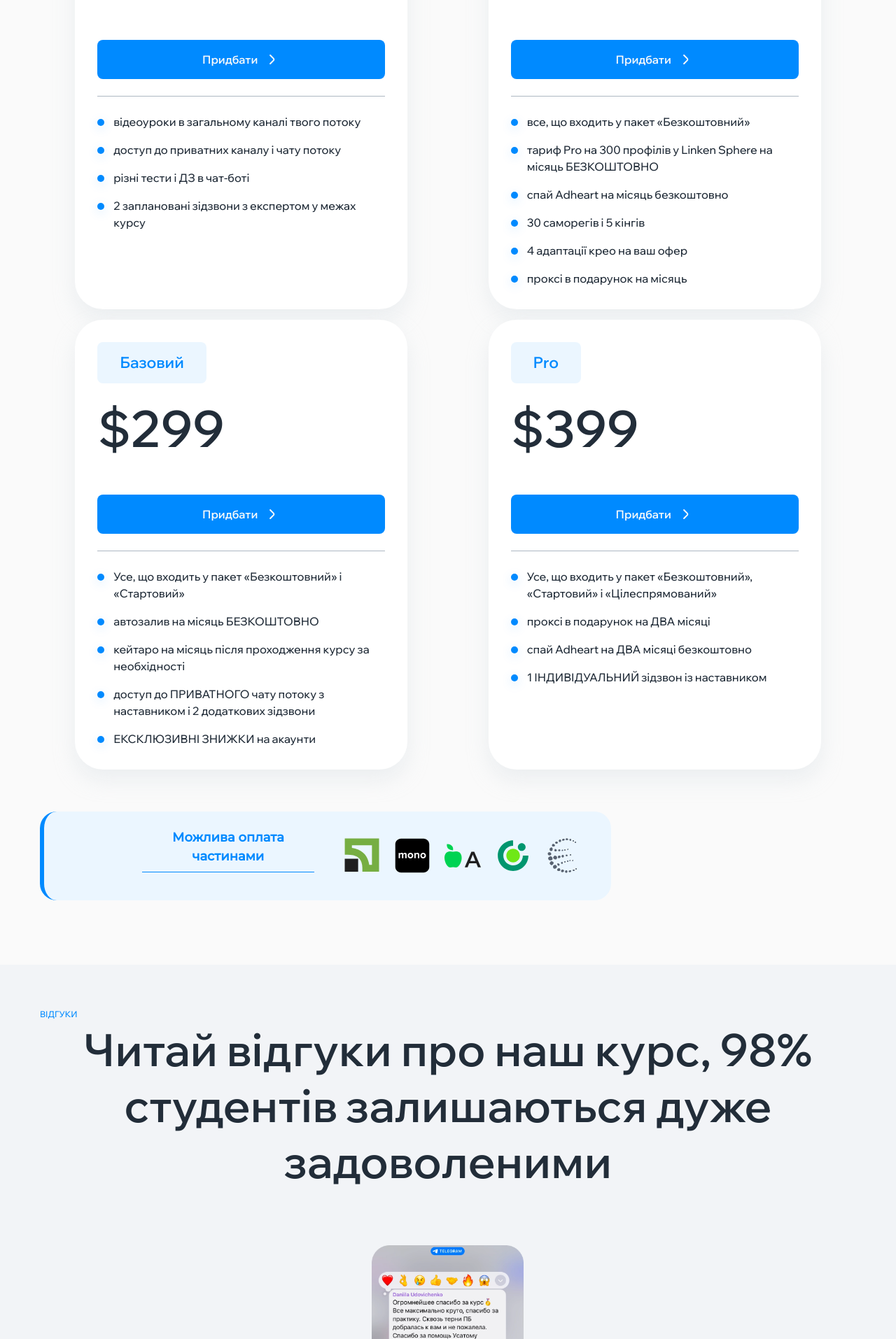
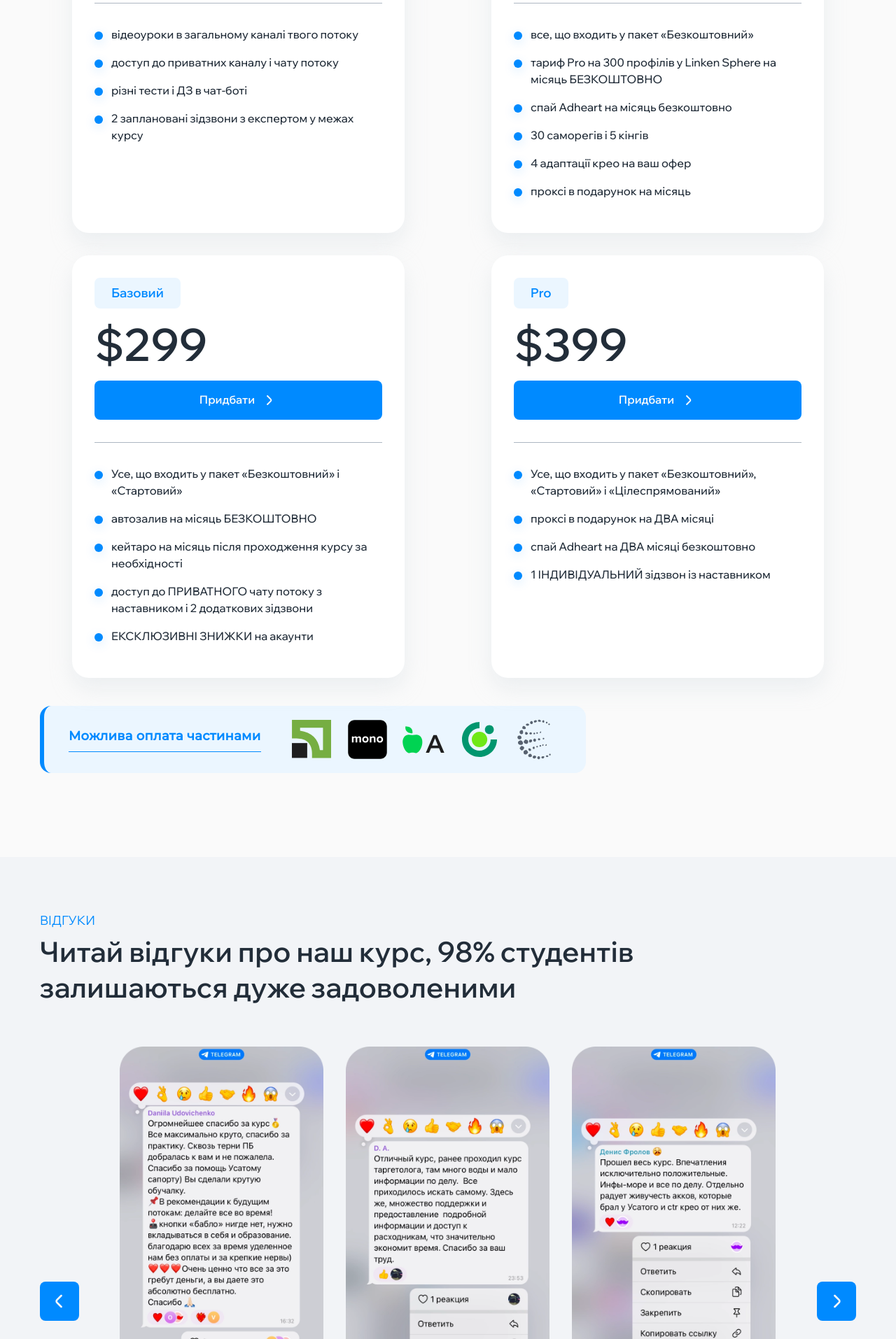
Before and after one commit to IG00RA/mustage_facebook, a Next.js app: page /1/ in a window 1280 px wide. Shown: the part 9286-11200 px from the top of the page at 70% size. Built offline with nearby package versions, Linux system fonts and the light colour scheme; no server answers.

Commit message:
[Add] feedback desktop styles

```diff
--- a/src/components/Ansvers/Answers.module.css
+++ b/src/components/Ansvers/Answers.module.css
@@ -10,7 +10,7 @@
   }
 }
 
-.headerText {
+.header_text {
   text-transform: uppercase;
   margin-bottom: 2px;
   color: var(--main_color);
--- a/src/components/Ansvers/Answers.tsx
+++ b/src/components/Ansvers/Answers.tsx
@@ -8,7 +8,7 @@ export default function Answers() {
 
   return (
     <section id="faq" className={styles.answers}>
-      <span className={styles.headerText}>{t('Answers.headerText')}</span>
+      <span className={styles.header_text}>{t('Answers.headerText')}</span>
       <h2 className={styles.header}>{t('Answers.header')}</h2>
 
       <ul className={styles.list}>
--- a/src/components/Feedback/Feedback.module.css
+++ b/src/components/Feedback/Feedback.module.css
@@ -4,9 +4,9 @@
   padding-top: 60px;
   background-color: var(--background);
 
-  @media (min-width: 1408px) {
-    padding-bottom: 120px;
-    max-width: var(--desktop);
+  @media (min-width: 1024px) {
+    padding-top: 80px;
+    padding-bottom: 156px;
   }
 }
 
@@ -14,15 +14,30 @@
   width: var(--container);
   margin: 0 auto;
   position: relative;
+
+  @media (min-width: 1408px) {
+    max-width: var(--desktop);
+  }
 }
 
-.headerText {
+.header_text {
+  display: inline-block;
   text-transform: uppercase;
   margin-bottom: 2px;
   color: var(--main_color);
   font-size: 12px;
   font-weight: 500;
   line-height: 1.26;
+
+  @media (min-width: 768px) {
+    font-size: var(--fs_xsmall);
+    font-weight: 400;
+    margin-bottom: 8px;
+  }
+
+  @media (min-width: 1024px) {
+    font-size: var(--fs_medium);
+  }
 }
 
 .header {
@@ -35,28 +50,37 @@
   @media (min-width: 768px) {
     font-size: var(--fs_mxlarge);
     margin-bottom: 60px;
-    line-height: 1.25;
-    text-align: center;
+    max-width: 1000px;
   }
 
-  @media (min-width: 1024px) {
+  @media (min-width: 1328px) {
     font-size: var(--fs_xxlarge);
     margin-bottom: 80px;
-  }
-
-  @media (min-width: 1408px) {
-    font-size: var(--fs_xxxlarge);
   }
 }
 
 .gallery_slider {
   width: 217px;
   margin: 0 auto;
+
+  @media (min-width: 768px) {
+    width: 637px;
+  }
+
+  @media (min-width: 1024px) {
+    width: 937px;
+  }
 }
 
 .slider_image {
   width: 217px;
   height: 468px;
+  cursor: pointer;
+
+  @media (min-width: 768px) {
+    width: 291px;
+    height: 630px;
+  }
 }
 
 .prev,
@@ -82,15 +106,58 @@
   &:hover {
     box-shadow: 0px 0px 5px 5px #008aff4d;
   }
+  @media (min-width: 768px) {
+    bottom: 285px;
+  }
+
+  @media (min-width: 1200px) {
+    width: 56px;
+    height: 56px;
+    bottom: 29%;
+
+    & svg {
+      width: 32px;
+      height: 32px;
+    }
+  }
 }
 
 .prev {
   left: 0;
   transform: rotate(180deg);
+
+  @media (min-width: 768px) {
+    left: -22px;
+  }
+
+  @media (min-width: 1024px) {
+    left: -34px;
+  }
+
+  @media (min-width: 1200px) {
+    left: 0;
+  }
+  @media (min-width: 1328px) {
+    left: 84px;
+  }
 }
 
 .next {
   right: 0;
+  @media (min-width: 768px) {
+    right: -22px;
+  }
+  @media (min-width: 1024px) {
+    right: -34px;
+  }
+
+  @media (min-width: 1200px) {
+    right: 0;
+  }
+
+  @media (min-width: 1328px) {
+    right: 84px;
+  }
 }
 
 .prev:hover,
@@ -103,4 +170,8 @@
   left: 50% !important;
   transform: translateX(-50%);
   width: 220px !important;
+
+  @media (min-width: 768px) {
+    width: 288px !important;
+  }
 }
--- a/src/components/Feedback/Feedback.tsx
+++ b/src/components/Feedback/Feedback.tsx
@@ -31,7 +31,7 @@ export default function Feedback() {
   return (
     <section id="feedback" className={styles.feedback}>
       <div className={styles.container}>
-        <span className={styles.headerText}>{t('Feedback.headerText')}</span>
+        <span className={styles.header_text}>{t('Feedback.headerText')}</span>
         <h2 className={styles.header}>{t('Feedback.header')}</h2>
         <Swiper
           navigation={{
@@ -47,16 +47,14 @@ export default function Feedback() {
           className={styles.gallery_slider}
           modules={[Navigation, Pagination]}
           loop={true}
-          // breakpoints={{
-          //   768: {
-          //     spaceBetween: 20,
-          //     slidesPerView: 2,
-          //   },
-          //   0: {
-          //     spaceBetween: 10,
-          //     slidesPerView: 1,
-          //   },
-          // }}
+          breakpoints={{
+            768: {
+              slidesPerView: 2,
+            },
+            1024: {
+              slidesPerView: 3,
+            },
+          }}
         >
           {galleryImages.map((image, index) => (
             <SwiperSlide key={index} className={styles.gallery_item}>
--- a/src/components/Tariffs/Tariffs.module.css
+++ b/src/components/Tariffs/Tariffs.module.css
@@ -1,21 +1,39 @@
 .tariffs {
   width: var(--container);
   margin: 0 auto;
-  padding-bottom: 92px;
+  padding-bottom: 96px;
+
+  @media (min-width: 1024px) {
+    padding-bottom: 120px;
+  }
+
+  @media (min-width: 1328px) {
+    padding-bottom: 144px;
+  }
 
   @media (min-width: 1408px) {
-    padding-bottom: 120px;
     max-width: var(--desktop);
   }
 }
 
-.headerText {
+.header_text {
+  display: inline-block;
   text-transform: uppercase;
   margin-bottom: 2px;
   color: var(--main_color);
   font-size: 12px;
   font-weight: 500;
   line-height: 1.26;
+
+  @media (min-width: 768px) {
+    font-size: var(--fs_xsmall);
+    font-weight: 400;
+    margin-bottom: 8px;
+  }
+
+  @media (min-width: 1024px) {
+    font-size: var(--fs_medium);
+  }
 }
 
 .header {
@@ -28,21 +46,16 @@
   @media (min-width: 768px) {
     font-size: var(--fs_mxlarge);
     margin-bottom: 60px;
-    line-height: 1.25;
-    text-align: center;
+    max-width: 1050px;
   }
 
-  @media (min-width: 1024px) {
+  @media (min-width: 1328px) {
     font-size: var(--fs_xxlarge);
     margin-bottom: 80px;
   }
-
-  @media (min-width: 1408px) {
-    font-size: var(--fs_xxxlarge);
-  }
 }
 
-.tariffsList {
+.tariffs_list {
   margin-bottom: 40px;
   display: flex;
   flex-wrap: wrap;
@@ -50,12 +63,12 @@
   align-items: stretch;
 
   @media (min-width: 1024px) {
-    gap: 15px;
-    margin-bottom: 60px;
+    gap: 32px;
+    margin-bottom: 40px;
   }
 }
 
-.tariffsListItem {
+.tariffs_list_item {
   max-width: var(--mobile_l);
   margin: 0 auto;
   border-radius: 24px;
@@ -72,12 +85,12 @@
     box-shadow: 0px 15px 30px 0px #008aff59;
     background-color: var(--main_color);
 
-    & .tariffsListItemHeader {
+    & .tariffs_list_item_header {
       color: var(--foreground);
       background-color: #ebf6ff66;
     }
 
-    & .tariffsListItemPrice {
+    & .tariffs_list_item_price {
       color: var(--foreground);
     }
 
@@ -89,7 +102,7 @@
       }
     }
 
-    & .tariffsSubList {
+    & .tariffs_subList {
       border-color: #ebf6ff;
     }
 
@@ -97,28 +110,28 @@
       background-color: var(--foreground);
     }
 
-    & .tariffsSubListItemText {
+    & .tariffs_subList_item_text {
       color: var(--foreground);
     }
   }
 
   @media (min-width: 768px) {
     width: calc(100% / 2 - 20px);
-    border-radius: 40px;
-    padding: 32px;
+    border-radius: 24px;
+    padding: 32px 32px 48px;
   }
 
   @media (min-width: 1024px) {
     max-width: var(--mobile_xl);
-    width: calc(100% / 2 - 8px);
+    width: calc(100% / 2 - 16px);
   }
 
   @media (min-width: 1400px) {
-    width: calc(100% / 4 - 12px);
+    width: calc(100% / 4 - 24px);
   }
 }
 
-.tariffsListItemHeader {
+.tariffs_list_item_header {
   font-size: var(--fs_xsmall);
   font-weight: 600;
   line-height: 1.1;
@@ -133,14 +146,13 @@
   transition: color 0.3s ease, background-color 0.3s ease;
 
   @media (min-width: 1024px) {
-    font-size: var(--fs_large);
-    line-height: 26.4px;
-    padding: 16px 32px;
-    margin-bottom: 24px;
+    font-size: var(--fs_medium);
+    padding: 12px 24px;
+    margin-bottom: 16px;
   }
 }
 
-.tariffsListItemPrice {
+.tariffs_list_item_price {
   display: block;
   font-family: var(--font_wix);
   font-size: var(--fs_xlarge);
@@ -152,10 +164,7 @@
 
   @media (min-width: 1024px) {
     font-weight: 600;
-    line-height: 79.2px;
-    font-size: var(--fs_xxxlarge);
-    padding-bottom: 24px;
-    margin-bottom: 32px;
+    font-size: var(--fs_xxlarge);
   }
 }
 
@@ -178,7 +187,8 @@
   line-height: 1.26;
   transition: all 0.3s ease;
   margin-bottom: 24px;
-  transition: color 0.3s ease, background-color 0.3s ease;
+  transition: color 0.3s ease, background-color 0.3s ease, transform 0.3s ease;
+  transform: scale(1);
 
   & svg {
     fill: var(--foreground);
@@ -188,23 +198,33 @@
   &:hover,
   &:focus {
     box-shadow: 0px 15px 25px 0px #008aff33;
+    transform: scale(1.1);
+  }
+
+  @media (min-width: 768px) {
+    margin-bottom: 32px;
   }
 }
 
-.tariffsSubList {
+.tariffs_subList {
   border-top: 1px solid #adb7c2;
   padding-top: 24px;
   flex-grow: 1;
   transition: border-color 0.3s ease;
+
+  @media (min-width: 768px) {
+    padding-top: 32px;
+  }
 }
 
-.tariffsSubListItem {
+.tariffs_subList_item {
   display: flex;
   gap: 13px;
   margin-bottom: 12px;
 
   @media (min-width: 768px) {
     margin-bottom: 16px;
+    gap: 12px;
   }
 
   &:last-child {
@@ -221,9 +241,14 @@
   flex-shrink: 0;
   box-shadow: 0px 4px 15px 0px #008aff33;
   transition: background-color 0.3s ease;
+
+  @media (min-width: 768px) {
+    width: 12px;
+    height: 12px;
+  }
 }
 
-.tariffsSubListItemText {
+.tariffs_subList_item_text {
   font-weight: 500;
   font-size: var(--fs_small);
   color: var(--second_text_color);
@@ -231,27 +256,33 @@
 
   @media (min-width: 1024px) {
     font-size: var(--fs_xsmall);
-    line-height: 24px;
   }
 }
 
-.tariffsBankWrap {
+.tariffs_bank_wrap {
+  margin: 0 auto;
+  max-width: var(--mobile_l);
   background-color: #ebf6ff;
   border-radius: 16px;
   border-left: 6px solid var(--main_color);
-  padding: 32px 24px 24px;
+  padding: 32px 5px 24px;
+
+  @media (min-width: 350px) {
+    padding: 32px 24px 24px;
+  }
 
   @media (min-width: 768px) {
-    border-radius: 24px;
-    padding: 24px 40px 24px 132px;
-    max-width: 816px;
+    margin: 0;
+    border-radius: 16px;
+    padding: 16px 40px 16px 35px;
+    max-width: 780px;
     display: flex;
     justify-content: space-between;
     align-items: center;
   }
 }
 
-.tariffsBankText {
+.tariffs_bank_text {
   font-family: var(--font_mons);
   font-size: var(--fs_xsmall);
   font-weight: 700;
@@ -265,11 +296,13 @@
 
   @media (min-width: 1024px) {
     font-size: var(--fs_medium);
-    line-height: 27px;
+    width: auto;
+    margin: 0;
+    letter-spacing: 0.3px;
   }
 }
 
-.tariffsBankList {
+.tariffs_bank_list {
   display: flex;
   gap: 8px;
 
@@ -278,7 +311,7 @@
   }
 }
 
-.tariffsBankListItem {
+.tariffs_bank_list_item {
   transform: scale(1);
   transition: transform 0.3s ease;
 
@@ -286,12 +319,12 @@
   &:focus {
     transform: scale(1.1);
   }
-  @media (min-width: 768px) {
-    height: 56px;
+  @media (min-width: 1024px) {
+    height: 64px;
 
     & svg {
-      width: 56px;
-      height: 56px;
+      width: 64px;
+      height: 64px;
     }
   }
 }
--- a/src/components/Tariffs/Tariffs.tsx
+++ b/src/components/Tariffs/Tariffs.tsx
@@ -9,26 +9,32 @@ export default function Tariffs() {
 
   return (
     <section id="tariffs" className={styles.tariffs}>
-      <span className={styles.headerText}>{t('Tariffs.text')}</span>
+      <span className={styles.header_text}>{t('Tariffs.text')}</span>
       <h2 className={styles.header}>{t('Tariffs.header')}</h2>
 
-      <ul className={styles.tariffsList}>
+      <ul className={styles.tariffs_list}>
         {tariffsItems.map((item, index) => (
-          <li key={index} className={styles.tariffsListItem}>
+          <li key={index} className={styles.tariffs_list_item}>
             <div className={styles.tariffsListItemHeaderWrap}>
-              <h3 className={styles.tariffsListItemHeader}>{t(item.header)}</h3>
+              <h3 className={styles.tariffs_list_item_header}>
+                {t(item.header)}
+              </h3>
             </div>
-            <span className={styles.tariffsListItemPrice}>{t(item.price)}</span>
+            <span className={styles.tariffs_list_item_price}>
+              {t(item.price)}
+            </span>
             <button className={styles.button} type="button">
               {t('Tariffs.button')}
               <Icon name="icon-right-btn" width={24} height={24} />
             </button>
-            <ul className={styles.tariffsSubList}>
+            <ul className={styles.tariffs_subList}>
               {Object.entries(item.list).map(([key, value]) =>
                 value ? (
-                  <li className={styles.tariffsSubListItem} key={key}>
+                  <li className={styles.tariffs_subList_item} key={key}>
                     <span className={styles.dot}></span>
-                    <p className={styles.tariffsSubListItemText}>{t(value)}</p>
+                    <p className={styles.tariffs_subList_item_text}>
+                      {t(value)}
+                    </p>
                   </li>
                 ) : null
               )}
@@ -36,14 +42,14 @@ export default function Tariffs() {
           </li>
         ))}
       </ul>
-      <div className={styles.tariffsBankWrap}>
-        <p className={styles.tariffsBankText}>
+      <div className={styles.tariffs_bank_wrap}>
+        <p className={styles.tariffs_bank_text}>
           {t('Tariffs.bank.first')}
           {t('Tariffs.bank.second')}
         </p>
-        <ul className={styles.tariffsBankList}>
+        <ul className={styles.tariffs_bank_list}>
           {tariffsBanks.map((item, index) => (
-            <li key={index} className={styles.tariffsBankListItem}>
+            <li key={index} className={styles.tariffs_bank_list_item}>
               <Icon name={item} width={48} height={48} />
             </li>
           ))}
--- a/src/components/Team/Team.module.css
+++ b/src/components/Team/Team.module.css
@@ -17,7 +17,7 @@
   }
 }
 
-.headerText {
+.header_text {
   display: inline-block;
   text-transform: uppercase;
   margin-bottom: 2px;
@@ -198,7 +198,7 @@
   border-radius: 24px;
   margin-bottom: 16px;
 
- @media (min-width: 768px) {
+  @media (min-width: 768px) {
     max-width: 630px;
   }
 
--- a/src/components/Team/Team.tsx
+++ b/src/components/Team/Team.tsx
@@ -8,7 +8,7 @@ export default function Team() {
   return (
     <section id="team" className={styles.team}>
       <div className={styles.container}>
-        <span className={styles.headerText}>{t('Team.headerText')}</span>
+        <span className={styles.header_text}>{t('Team.headerText')}</span>
         <h2 className={styles.header}>{t('Team.header')}</h2>
         <div className={styles.main_wrap}>
           <div className={styles.first_wrap}>
--- a/src/styles/variables.css
+++ b/src/styles/variables.css
@@ -37,4 +37,13 @@
   --swiper-pagination-bullet-horizontal-gap: 6px;
   --swiper-pagination-bullet-vertical-gap: 6px;
   --swiper-pagination-bottom: -40px;
+
+  @media (min-width: 768px) {
+    --swiper-pagination-bullet-size: 16px;
+    --swiper-pagination-bullet-width: 16px;
+    --swiper-pagination-bullet-height: 16px;
+    --swiper-pagination-bottom: -83px;
+    --swiper-pagination-bullet-horizontal-gap: 8px;
+    --swiper-pagination-bullet-vertical-gap: 8px;
+  }
 }
```
Also changed, not shown: src/app/privacy-policy/page.tsx (+11 -11 lines).
